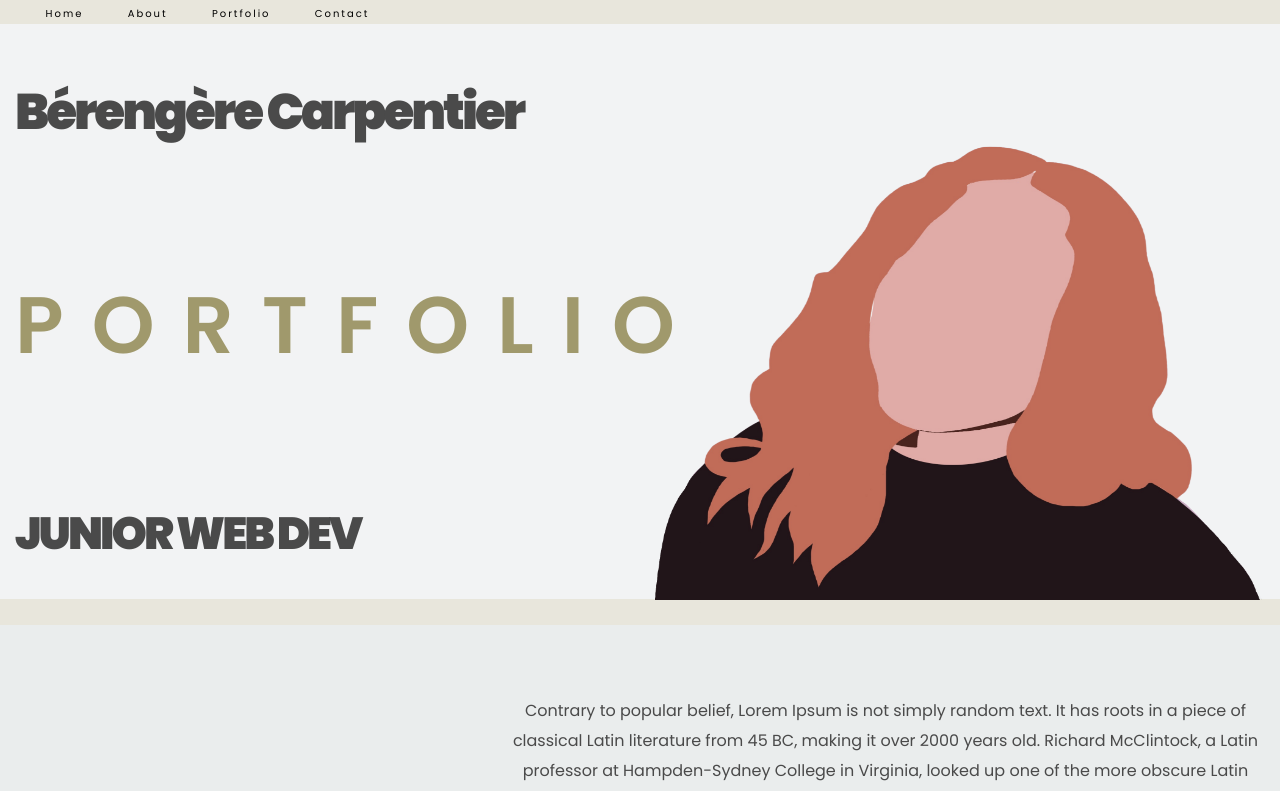
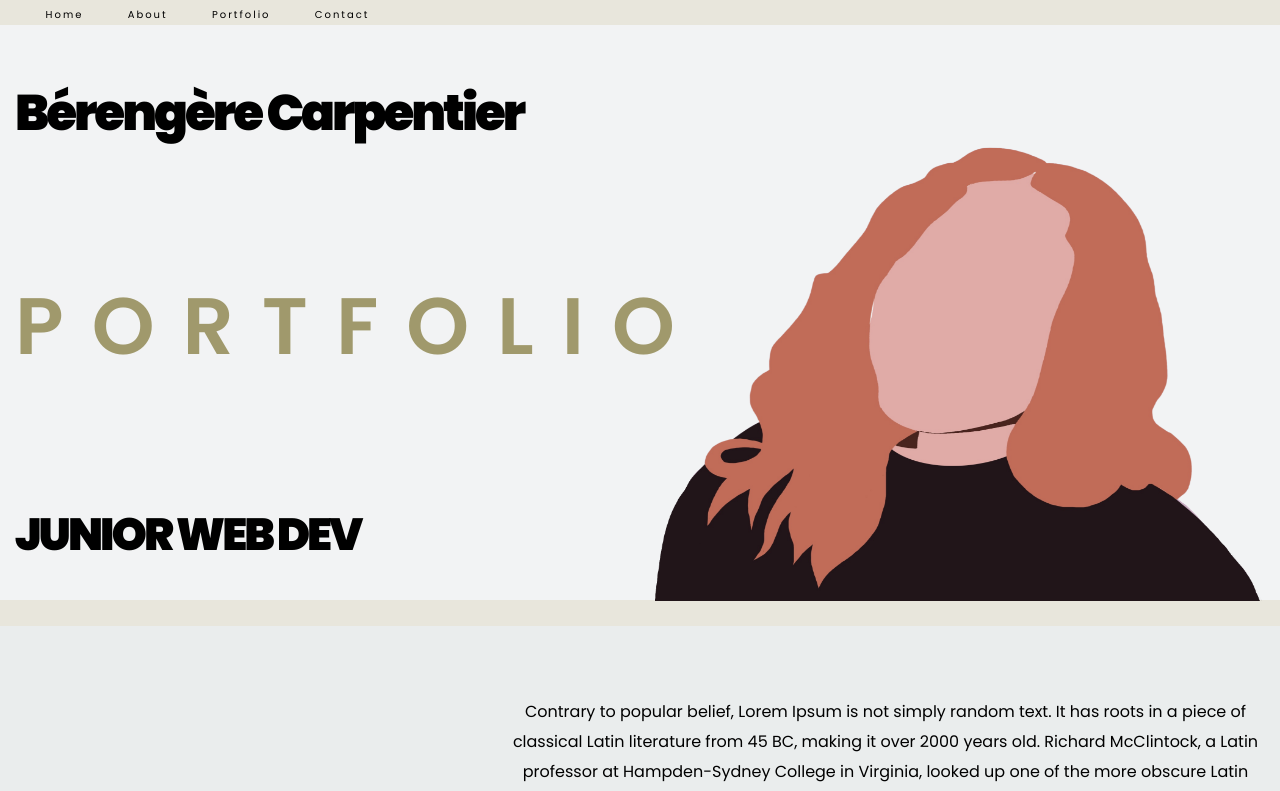
Before and after one commit to carpentierberengere/carpentierberengere.github.io, a plain HTML site: page index.html in a window 1280 px wide. Shown: the top 791 px of the page. Drawn offline with nearby package versions, Linux system fonts and the light colour scheme.

Commit message:
styling changes 3

```diff
--- a/index.html
+++ b/index.html
@@ -6,7 +6,7 @@
     <meta name="viewport" content="width=device-width, initial-scale=1.0">
 
     <link rel="icon" type="image/png" sizes="16x16" href="./img/figOne.png">
-    <link rel="stylesheet" href="https://cdn.jsdelivr.net/npm/bulma@0.9.1/css/bulma.min.css">
+
     <link href="./style.css" rel="stylesheet" />
     <link href="https://use.fontawesome.com/releases/v5.12.0/css/all.css" rel="stylesheet">
     <title>Carpentier B</title>
```
